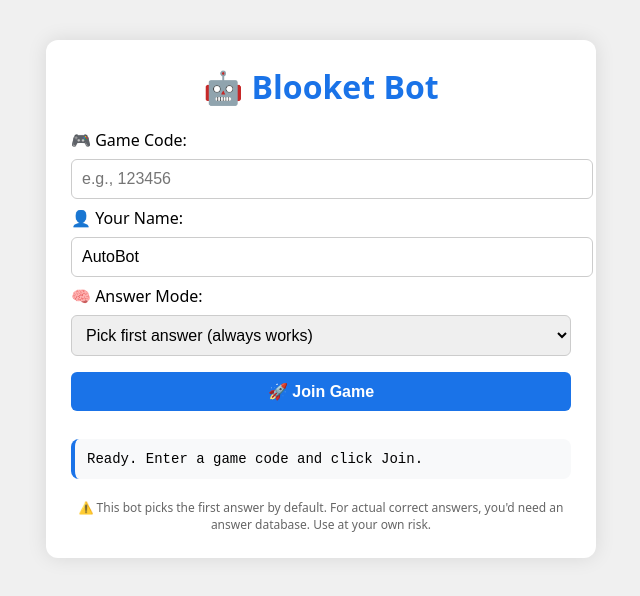
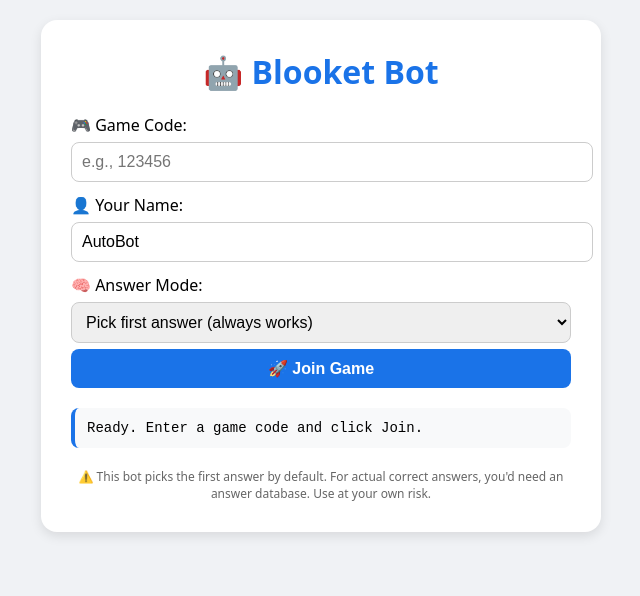
Before and after one commit to Nuker12334/python, a website: page index.html in a window 1280 px wide. Shown: the whole page, without its empty margins (319-959 px from the left). Drawn offline with nearby package versions, Linux system fonts and the light colour scheme; no server answers.

Commit message:
index.html

```diff
--- a/index.html
+++ b/index.html
@@ -2,17 +2,16 @@
 <html>
 <head>
     <title>Blooket Bot</title>
-    <meta charset="UTF-8">
-    <meta name="viewport" content="width=device-width, initial-scale=1">
     <style>
-        body { font-family: system-ui, -apple-system, 'Segoe UI', Roboto, Helvetica, Arial, sans-serif; margin: 40px; background: #f0f0f0; }
-        .container { max-width: 500px; margin: auto; background: white; padding: 25px; border-radius: 12px; box-shadow: 0 0 20px rgba(0,0,0,0.1); }
-        h1 { margin-top: 0; text-align: center; color: #1a73e8; }
-        input, select, button { width: 100%; margin: 8px 0; padding: 10px; border: 1px solid #ccc; border-radius: 6px; font-size: 16px; }
+        body { font-family: system-ui, sans-serif; background: #f0f2f5; margin: 0; padding: 20px; }
+        .container { max-width: 500px; margin: auto; background: white; padding: 30px; border-radius: 16px; box-shadow: 0 4px 12px rgba(0,0,0,0.1); }
+        h1 { text-align: center; color: #1a73e8; margin-top: 0; }
+        label { display: block; margin-top: 12px; font-weight: 500; }
+        input, select, button { width: 100%; padding: 10px; margin-top: 6px; border: 1px solid #ccc; border-radius: 8px; font-size: 16px; }
         button { background: #1a73e8; color: white; border: none; cursor: pointer; font-weight: bold; transition: background 0.2s; }
         button:hover { background: #0b5cab; }
         button:disabled { background: #aaa; cursor: not-allowed; }
-        #status { margin-top: 20px; padding: 12px; background: #f8f9fa; border-radius: 8px; font-family: monospace; font-size: 14px; white-space: pre-wrap; word-break: break-word; max-height: 300px; overflow-y: auto; border-left: 4px solid #1a73e8; }
+        #status { margin-top: 20px; background: #f8f9fa; border-left: 4px solid #1a73e8; padding: 12px; font-family: monospace; font-size: 14px; white-space: pre-wrap; max-height: 300px; overflow-y: auto; border-radius: 8px; }
         .footer { margin-top: 20px; font-size: 12px; text-align: center; color: #666; }
     </style>
 </head>
@@ -26,7 +25,7 @@
         <label>🧠 Answer Mode:</label>
         <select id="answerMode">
             <option value="first">Pick first answer (always works)</option>
-            <option value="correct">Try to pick correct answer (if available)</option>
+            <option value="correct">Try to pick correct answer (needs database)</option>
         </select>
         <button id="joinBtn">🚀 Join Game</button>
         <div id="status">Ready. Enter a game code and click Join.</div>
@@ -59,7 +58,7 @@
 
         socket.on('status', (data) => {
             statusDiv.innerText = data.message;
-            if (data.message.includes('Game ended') || data.message.includes('Failed to join') || data.message.includes('Error')) {
+            if (data.message.includes('Game ended') || data.message.includes('Failed') || data.message.includes('Error')) {
                 joinBtn.disabled = false;
             }
         });
```
